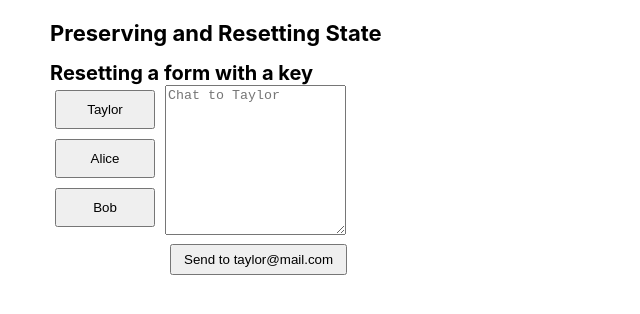
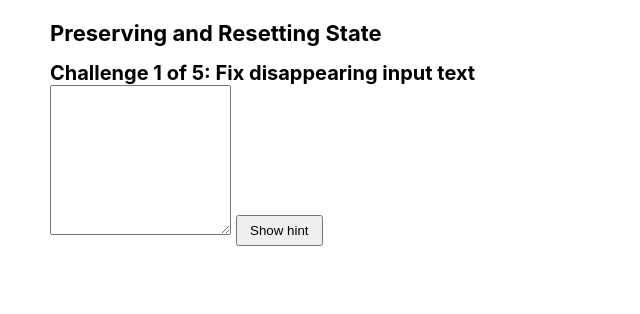
Before and after one commit to VladimirovMario/Sandbox, a React (Create React App) app in the folder 01. React documentation/02. Learn React/03. Managing State/: page / in a window 1280 px wide. Shown: the top 314 px of the page, without its empty margins (0-640 px from the left). Built offline with nearby package versions, Linux system fonts and the light colour scheme.

Commit message:
Fixed disappearing input text

```diff
--- /dev/null
+++ b/01. React documentation/02. Learn React/03. Managing State/src/components/PreservingAndResettingState/FixDisappearingInputText/FixDisappearingInputText.js
@@ -0,0 +1,44 @@
+import { useState } from 'react';
+
+export default function FixDisappearingInputText() {
+  return (
+    <>
+      <h2>Challenge 1 of 5: Fix disappearing input text</h2>
+      <App />
+    </>
+  );
+}
+
+function App() {
+  const [showHint, setShowHint] = useState(false);
+
+  return (
+    <div>
+      {showHint && (
+        <p>
+          <i>Hint: Your favorite city?</i>
+        </p>
+      )}
+      <Form />
+      <button
+        onClick={() => {
+          setShowHint(!showHint);
+        }}
+      >
+        {showHint ? 'Hide hint' : 'Show hint'}
+      </button>
+    </div>
+  );
+}
+
+function Form() {
+  const [text, setText] = useState('');
+  return (
+    <textarea
+      value={text}
+      onChange={(e) => {
+        setText(e.target.value);
+      }}
+    ></textarea>
+  );
+}
--- a/01. React documentation/02. Learn React/03. Managing State/src/components/PreservingAndResettingState/PreservingAndResettingState.js
+++ b/01. React documentation/02. Learn React/03. Managing State/src/components/PreservingAndResettingState/PreservingAndResettingState.js
@@ -1,4 +1,5 @@
-import ResettingAFormWithAKey from './ResettingAFormWithAKey/ResettingAFormWithAKey';
+import FixDisappearingInputText from './FixDisappearingInputText/FixDisappearingInputText';
+// import ResettingAFormWithAKey from './ResettingAFormWithAKey/ResettingAFormWithAKey';
 // import SamePositionResetState from './SamePositionResetState/SamePositionResetState';
 // import StateIsTied from './StateIsTied/StateIsTied';
 
@@ -6,7 +7,8 @@ export default function PreservingAndResettingState() {
   return (
     <>
       <h1>Preserving and Resetting State</h1>
-      <ResettingAFormWithAKey />
+      <FixDisappearingInputText />
+      {/* <ResettingAFormWithAKey /> */}
       {/* <SamePositionResetState /> */}
       {/* <StateIsTied /> */}
     </>
```
